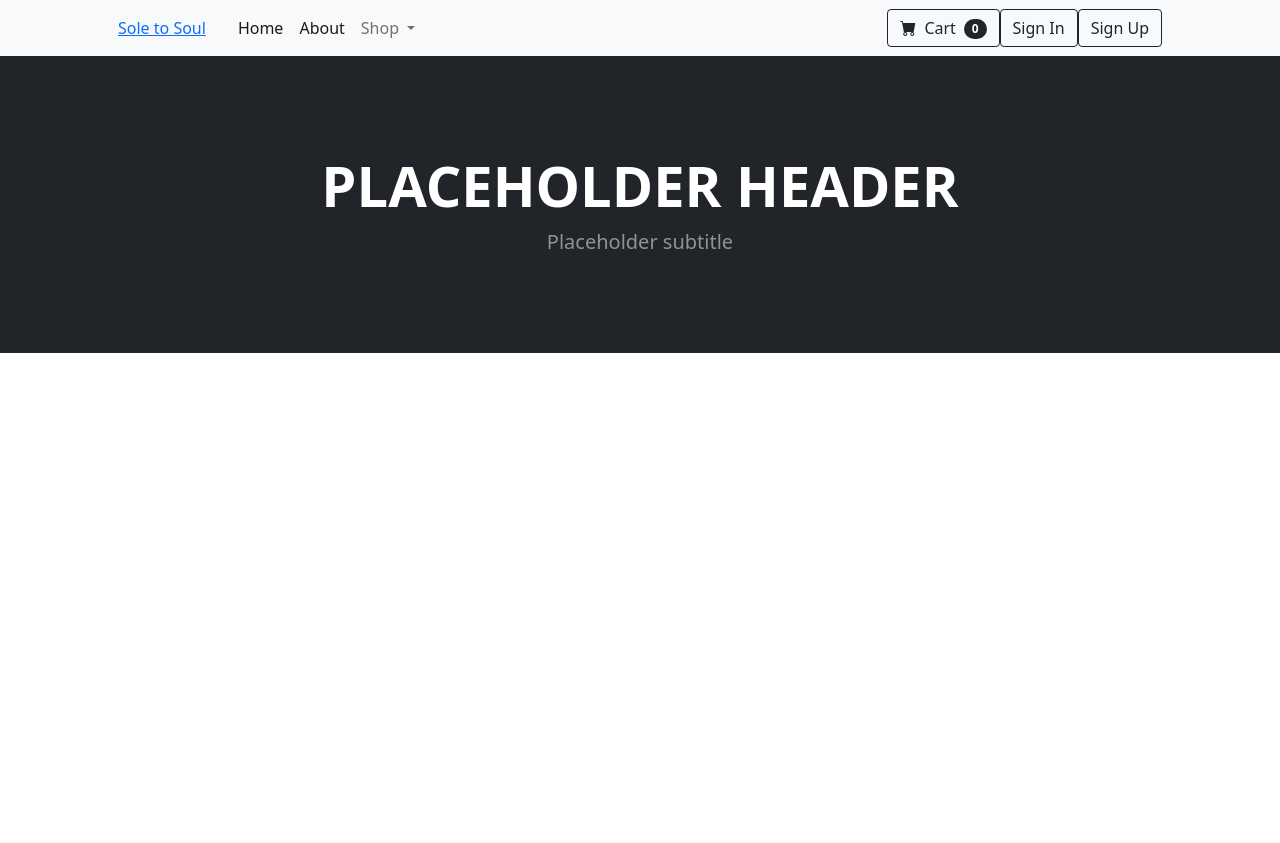
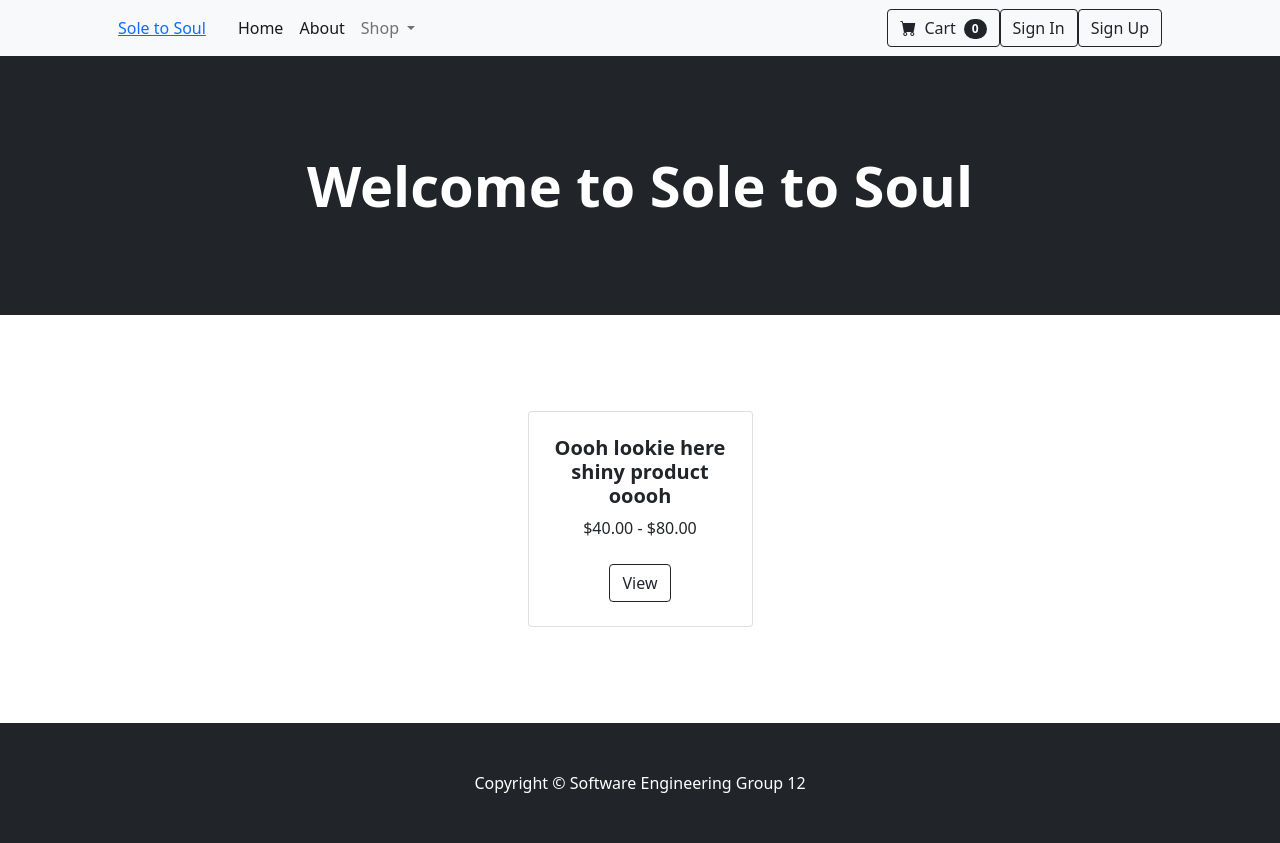
Before and after one commit to coevpen/e-commerce_shoes, a website: page public/index.html in a window 1280 px wide. Before the commit the page ends 800 px from the top, so only its background shows below. Drawn offline with nearby package versions, Linux system fonts and the light colour scheme.

Commit message:
Implemented footer at the bottom of the page and added first item box for a shoe.

```diff
--- a/public/index.html
+++ b/public/index.html
@@ -78,11 +78,44 @@
     <header class="bg-dark py-5">
         <div class="container px-4 px-lg-5 my-5">
             <div class="text-center text-white">
-                <h1 class="display-4 fw-bolder">PLACEHOLDER HEADER</h1>
-                <p class="lead fw-normal text-white-50 mb-0">Placeholder subtitle</p>
+                <h1 class="display-4 fw-bolder">Welcome to Sole to Soul</h1>
+                <p class="lead fw-normal text-white-50 mb-0"></p>
             </div>
         </div>
     </header>
+    <!--Section of Shoes-->
+    <section class="py-5">
+        <div class="container px-4 px-lg-5 mt-5">
+            <div class="row gx-4 gx-lg-5 row-cols-2 row-cols-md-3 row-cols-md-3 row-cols-xl-4 justify-content-center">
+                <div class="col mb-5">
+                    <div class="card h-100">
+                        <!--Image-->
+                        <!--Details-->
+                        <div class="card-body p-4">
+                            <div class="text-center">
+                                <!--Name-->
+                                <h5 class="fw-bolder">Oooh lookie here shiny product ooooh</h5>
+                                <!--Price-->
+                                $40.00 - $80.00
+                            </div>
+                        </div>
+                        <!--Actions-->
+                        <div class="card-footer p-4 pt-0 border-top-0 bg-transparent">
+                            <div class="text-center">
+                                <a class="btn btn-outline-dark mt-auto" href="#!">View</a>
+                            </div>
+                        </div>
+                    </div>
+                </div>
+            </div>
+        </div>
+    </section>
+    <!--Footer at the Bottom-->
+    <footer class="py-5 bg-dark">
+        <div class="container">
+            <p class="m-0 text-center text-white">Copyright © Software Engineering Group 12</p>
+        </div>
+    </footer>
 </body>
 <!--js for bootsrap-->
 <script src="https://cdn.jsdelivr.net/npm/bootstrap@5.1.3/dist/js/bootstrap.bundle.min.js"></script>
```
